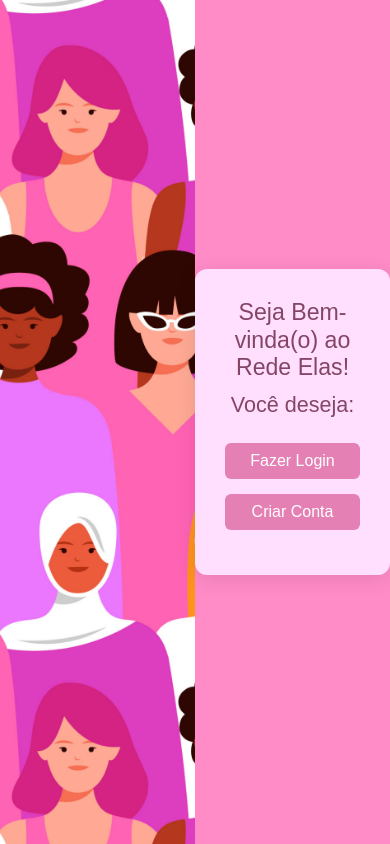
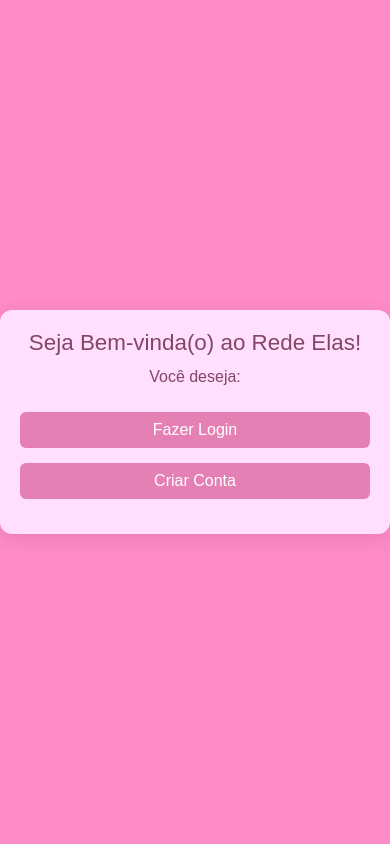
Before and after one commit to BernardoSoares303/Tela_De_Login_Rede_Elas, a plain HTML site: page index.html in a window 390 px wide. Drawn offline with nearby package versions, Linux system fonts and the light colour scheme.

Commit message:
Responsividade Meia Boca, Lembrar de ver Com o Wesley Onde posso Melhororar

```diff
--- a/assets/Css/Style.css
+++ b/assets/Css/Style.css
@@ -65,3 +65,41 @@ body {
 .auth-card__button:hover {
     background-color: #A85A83;
 }
+
+.auth-card__button:active {
+    background-color: #ff7ec1 !important;
+}
+
+
+/* ===== Tablets ===== */
+@media (max-width: 991px) {
+    .layout {
+        flex-direction: column;
+        height: auto;
+        min-height: 100vh;
+    }
+
+    .layout__left {
+        display: none;
+    }
+
+    .layout__right {
+        width: 100%;
+        min-height: 100vh;
+    }
+}
+
+/* ===== Celulares ===== */
+@media (max-width: 576px) {
+    .auth-card {
+        padding: 20px;
+    }
+
+    .auth-card__title {
+        font-size: 1.4rem;
+    }
+
+    .auth-card__subtitle {
+        font-size: 1rem;
+    }
+}
```
